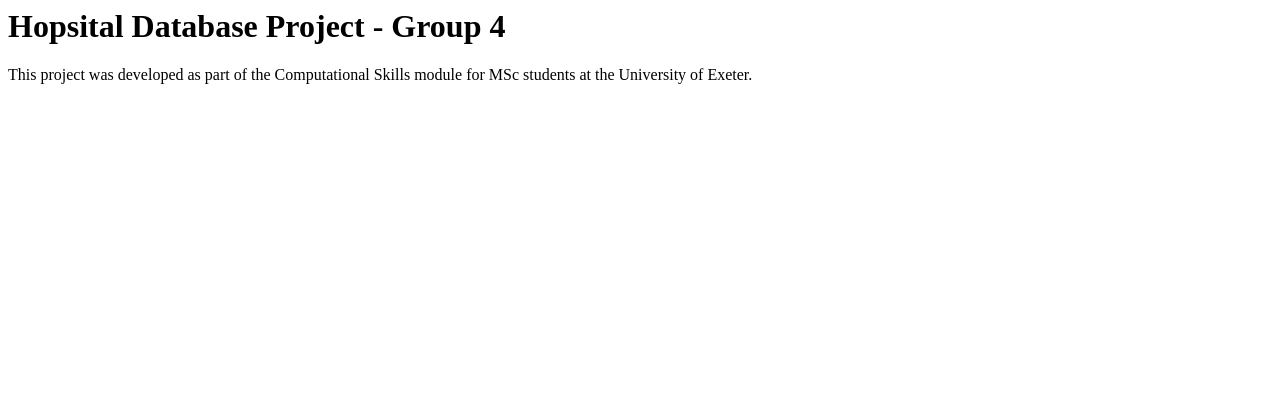
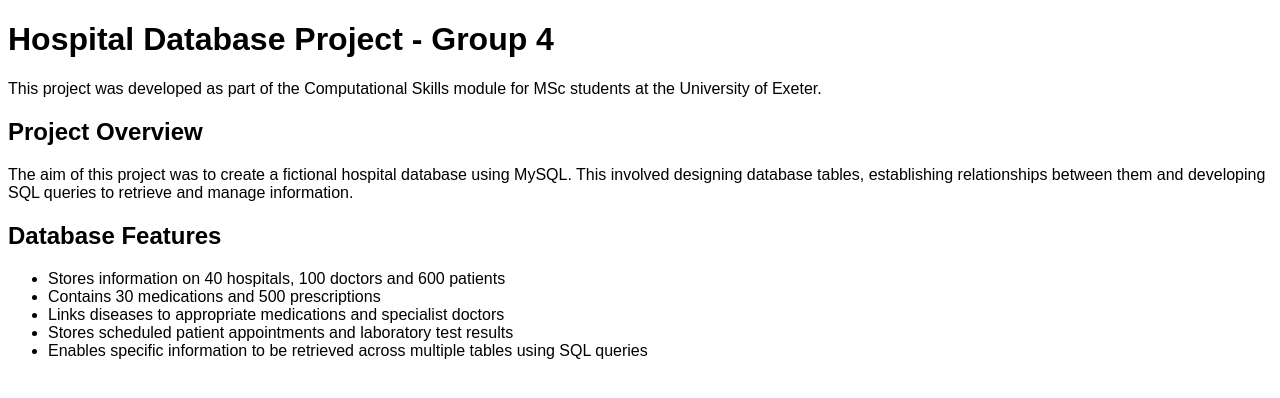
Before and after one commit to RLerssupsin/computational_gr4, a plain HTML site: page index.html in a window 1280 px wide. Drawn offline with Linux system fonts and the light colour scheme.

Commit message:
Update HTML structure in index.html

```diff
--- a/index.html
+++ b/index.html
@@ -1,13 +1,27 @@
-<!DOCTYPE htlml>
+<!DOCTYPE html>
 <html>
   <head>
-    <title>Hopsital Database Project - Group 4</title>
+    <title>Hospital Database Project - Group 4</title>
   </head>
 
-  <body>
-  <h1>Hopsital Database Project - Group 4</h1>
+  <body style="font-family:Arial;">
+  <h1>Hospital Database Project - Group 4</h1>
 
   <p>This project was developed as part of the Computational Skills module for MSc students at the University of Exeter.</p>
+
+  <h2>Project Overview</h2>
+  <p>The aim of this project was to create a fictional hospital database using MySQL.
+    This involved designing database tables, establishing relationships between them and developing SQL queries to retrieve and manage information.</p>
+
+  <h2>Database Features</h2>
+  <ul>
+    <li>Stores information on 40 hospitals, 100 doctors and 600 patients</li>
+    <li>Contains 30 medications and 500 prescriptions</li>
+    <li>Links diseases to appropriate medications and specialist doctors</li>
+    <li>Stores scheduled patient appointments and laboratory test results</li>
+    <li>Enables specific information to be retrieved across multiple tables using SQL queries</li>
+  </ul>
+
   </body>
 
 </html>
```
